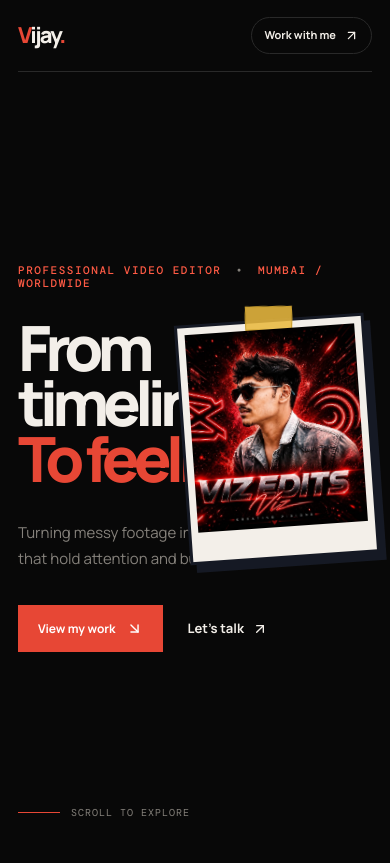
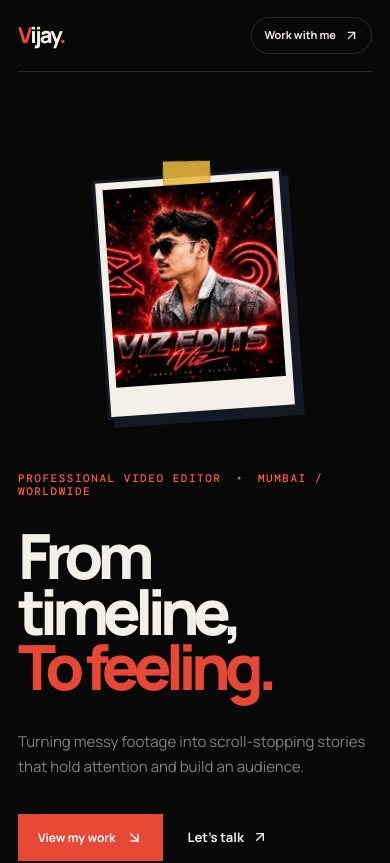
Before and after one commit to jasamansinghchaggar/vijay-portfolio, a Next.js app: page / in a window 390 px wide. Shown: the top 863 px of the page. Built offline with nearby package versions, Linux system fonts and the light colour scheme; no server answers; the database is empty.

Commit message:
made responsive

```diff
--- a/app/globals.css
+++ b/app/globals.css
@@ -414,7 +414,11 @@ a {
   width: 100vw;
   margin-left: calc(50% - 50vw);
   min-width: 0;
-  overflow: hidden;
+  overflow-x: auto;
+  overflow-y: hidden;
+  scrollbar-width: none;
+  cursor: grab;
+  touch-action: pan-x;
   mask-image: linear-gradient(
     to right,
     transparent 0,
@@ -423,13 +427,23 @@ a {
     transparent 100%
   );
 }
+.review-marquee::-webkit-scrollbar {
+  display: none;
+}
+.review-marquee:active {
+  cursor: grabbing;
+}
 .review-lane {
-  overflow: hidden;
+  overflow: visible;
 }
 .review-track {
   display: flex;
   width: max-content;
-  animation: review-marquee 34s linear infinite;
+  animation: review-marquee 7s linear infinite;
+}
+.review-marquee:hover .review-track,
+.review-marquee:focus-within .review-track {
+  animation-play-state: paused;
 }
 .review-group {
   display: flex;
@@ -704,18 +718,26 @@ a {
   .hero {
     min-height: calc(100vh - 72px);
     padding-block: 80px;
+    justify-content: flex-start;
+  }
+  .hero-copy {
+    order: 2;
   }
   .display {
     font-size: clamp(55px, 16vw, 90px);
   }
   .hero-mark {
+    position: relative;
+    order: 1;
     width: 190px;
     height: 240px;
     padding: 7px 7px 29px;
     border-width: 3px;
     box-shadow: 6px 8px 0 #151924;
-    right: 0;
-    top: 32%;
+    right: auto;
+    top: auto;
+    align-self: center;
+    margin: 22px auto 58px;
   }
   .hero-mark::before {
     width: 47px;
@@ -812,14 +834,18 @@ a {
     margin: 55px 0 0 auto;
   }
   .footer {
-    grid-template-columns: 1fr 1fr;
+    grid-template-columns: 1fr;
     padding-block: 35px;
+    align-items: start;
+    gap: 16px;
   }
   .footer-links {
-    grid-column: 1 / 3;
-    order: 3;
+    grid-column: auto;
+    order: 0;
+    flex-wrap: wrap;
+    gap: 12px 18px;
   }
   .footer small {
-    text-align: right;
+    text-align: left;
   }
 }
```
